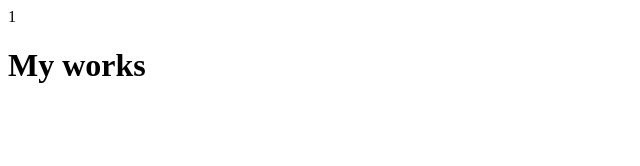
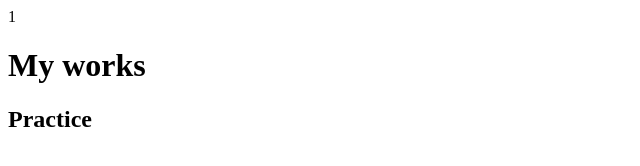
Before and after one commit to esencialcoder/html-css, a plain HTML site: page porfolio/my works.html in a window 1280 px wide. Shown: the whole page, without its empty margins (0-640 px from the left). Drawn offline with Linux system fonts and the light colour scheme.

Commit message:
Añado la carpeta porfolio para las prácticas de html-css

```diff
--- a/porfolio/my works.html
+++ b/porfolio/my works.html
@@ -8,5 +8,6 @@
 </head>
 <body>
     <h1>My works</h1>
+    <h2>Practice</h2>
 </body>
 </html>
```
